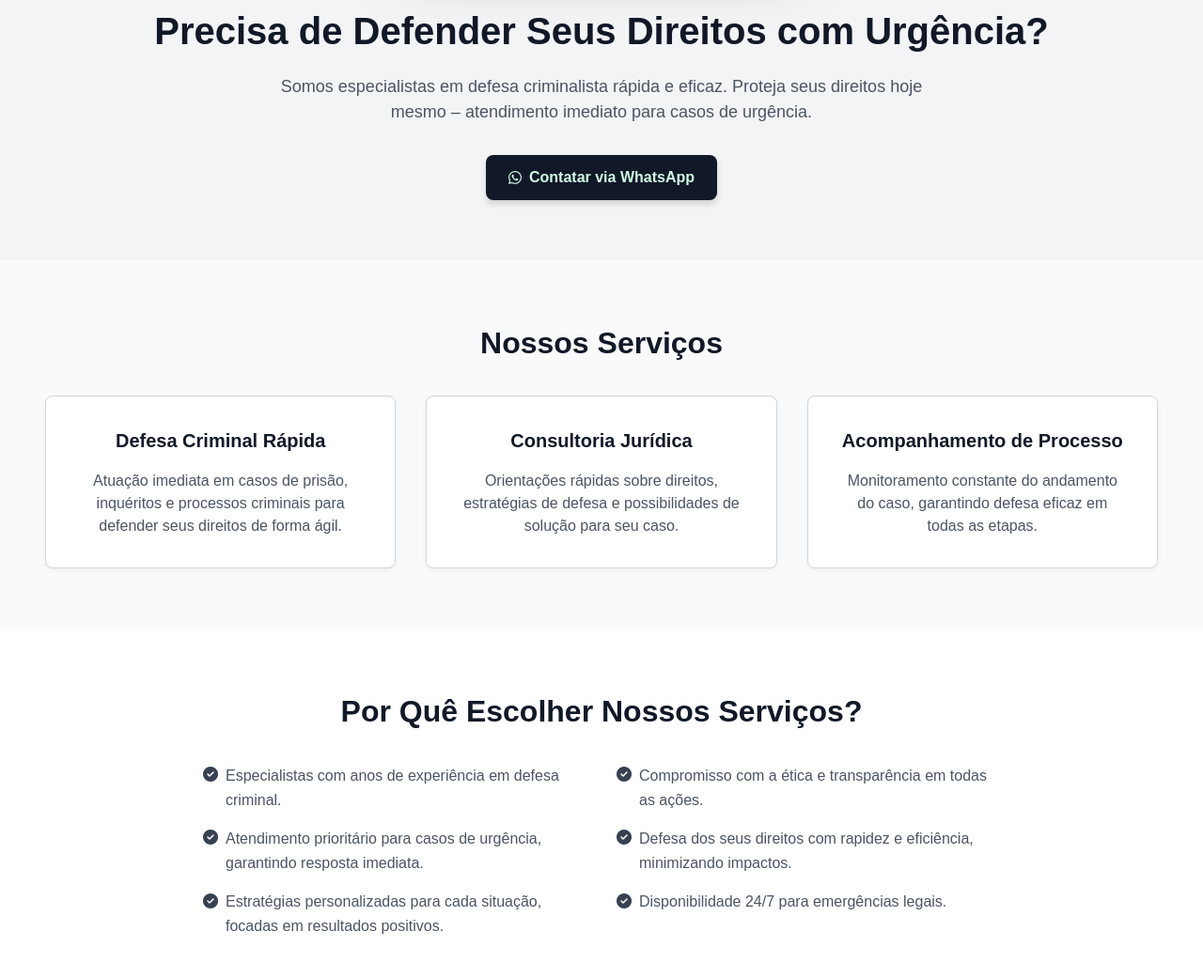
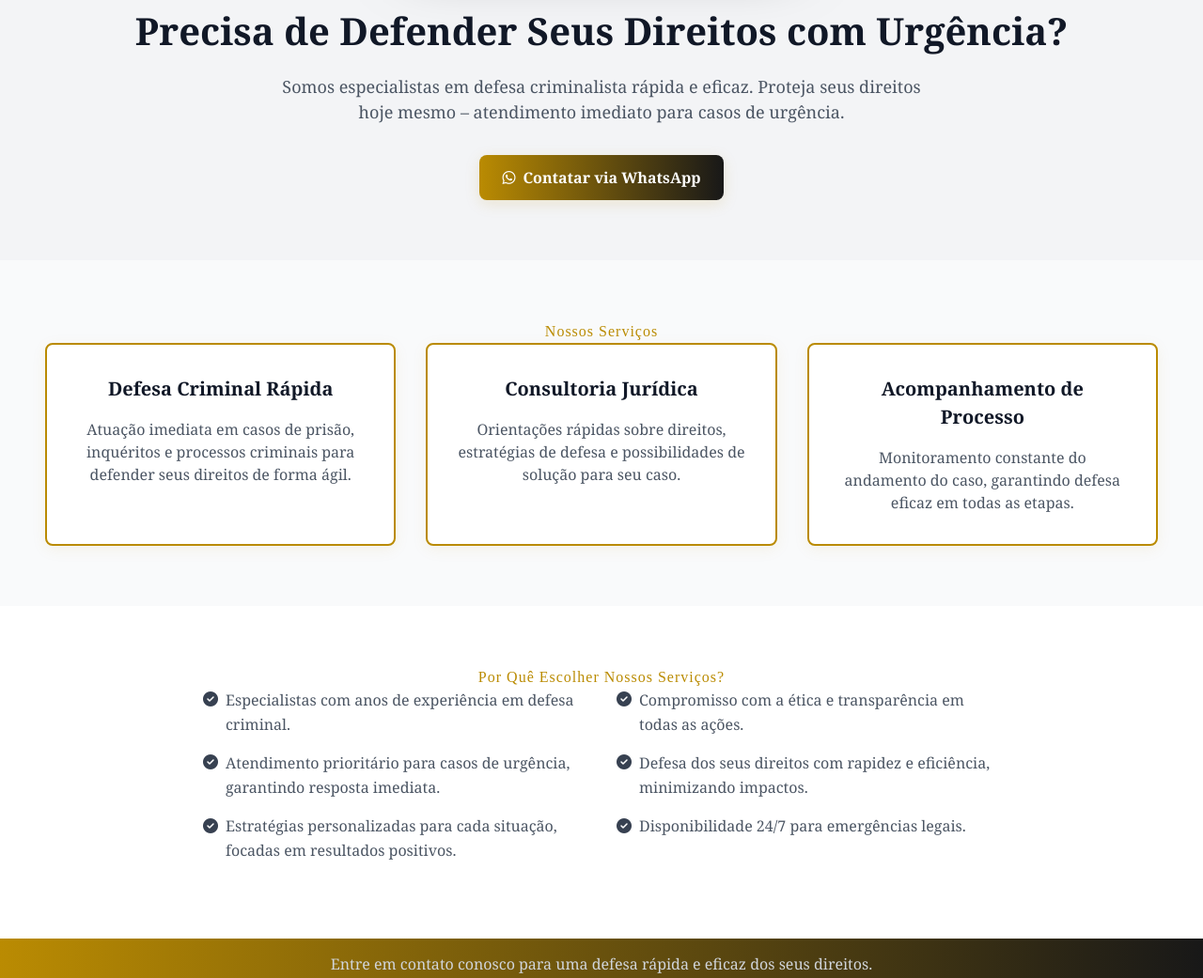
Before and after one commit to betobelch/advocacia-criminalista-landing, a plain HTML site: page src/pages/index.html in a window 1280 px wide. Shown: the part 791-1832 px from the top of the page at 94% size. Drawn offline with nearby package versions, Linux system fonts and the light colour scheme.

```diff
--- a/src/css/style.css
+++ b/src/css/style.css
@@ -7,9 +7,8 @@ body, h1, h2, h3, p, ul, li, a, button {
 
 /* Fonte e cores gerais */
 body {
-    font-family: Arial, sans-serif;
-    background-color: #d1d1d1;
-    color: #1f2937; /* cinza escuro */
+    font-family: 'Merriweather', 'Georgia', serif;
+    background: linear-gradient(120deg, #f3f4f6 60%, #ba8b02 100%);
 }
 
 /* Container */
@@ -146,8 +145,8 @@ body {
 }
 
 .btn-whatsapp {
-    background-color: #111827;
-    color: #d1fae5; /* verde claro suave */
+    background: linear-gradient(90deg, #ba8b02, #181818);
+    color: #fff;/* verde claro suave */
     font-weight: 700;
     padding: 0.75rem 1.5rem;
     border-radius: 0.5rem;
@@ -155,7 +154,7 @@ body {
     display: inline-flex;
     align-items: center;
     gap: 0.5rem;
-    box-shadow: 0 4px 6px rgb(0 0 0 / 0.15);
+    box-shadow: 0 4px 16px rgba(186,139,2,0.15);
     transition: background-color 0.3s ease;
 }
 
@@ -173,10 +172,9 @@ body {
 }
 
 .section-title {
-    font-size: 2rem;
-    font-weight: 700;
-    color: #111827;
-    margin-bottom: 2rem;
+    font-family: 'Merriweather', serif;
+    color: #ba8b02;
+    letter-spacing: 1px;
 }
 
 .services-grid {
@@ -193,10 +191,10 @@ body {
 
 .service-card {
     background-color: #fff;
-    border: 1px solid #d1d5db;
+    border: 2px solid #ba8b02;
     border-radius: 0.5rem;
     padding: 2rem;
-    box-shadow: 0 2px 6px rgb(0 0 0 / 0.05);
+    box-shadow: 0 4px 16px rgba(186,139,2,0.08);
     transition: box-shadow 0.3s ease;
 }
 
```
